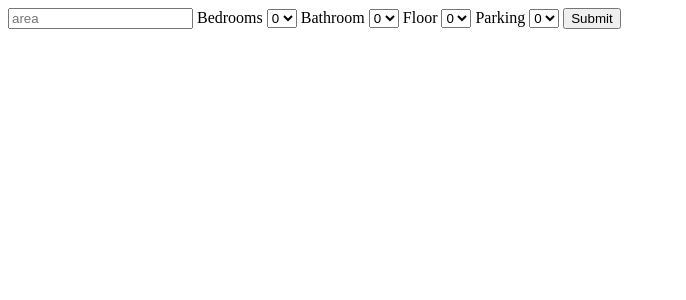
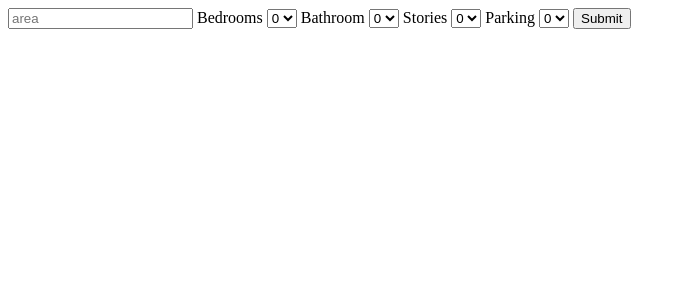
Before and after one commit to hari1822/house_price_predictor_, a Flask app: page / in a window 1280 px wide. Shown: the top 300 px of the page, without its empty margins (0-686 px from the left). Run offline with Flask 2, Linux system fonts and the light colour scheme; parts of the project's set-up code (start-up, migrations or seed data) failed here and were passed over.

Commit message:
initial commit

```diff
--- a/templates/index.html
+++ b/templates/index.html
@@ -21,7 +21,7 @@
             <option value="1">1</option>
             <option value="2">2</option>
         </select>
-        <label name="stories">Floor</label>
+        <label name="stories">Stories</label>
         <select name="facilites" >
             <option value="0">0</option>
             <option value="1">1</option>
```
